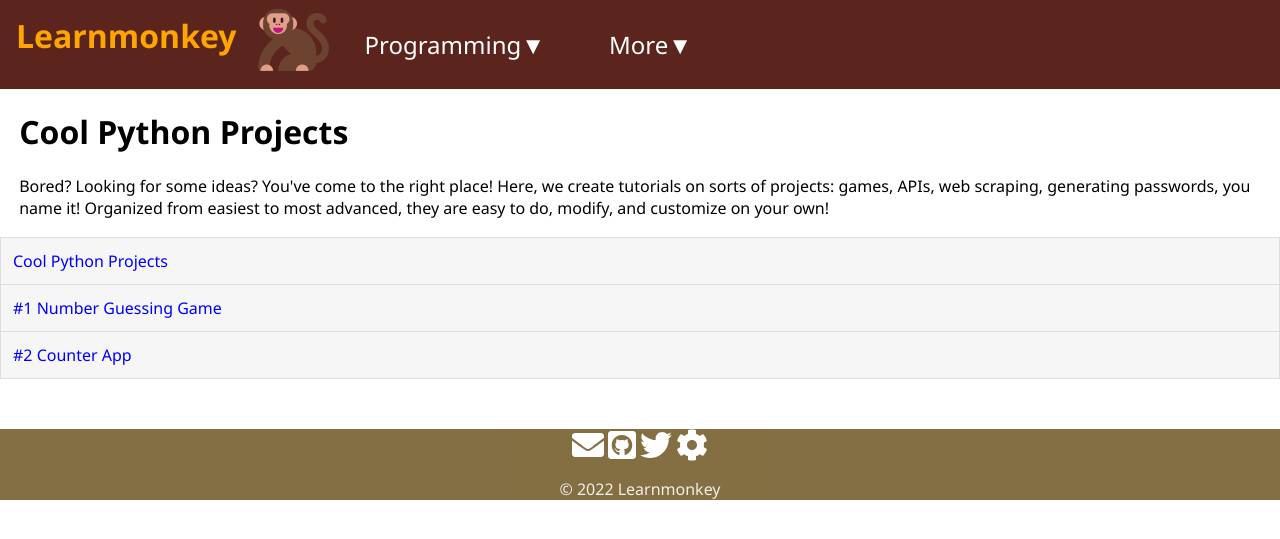
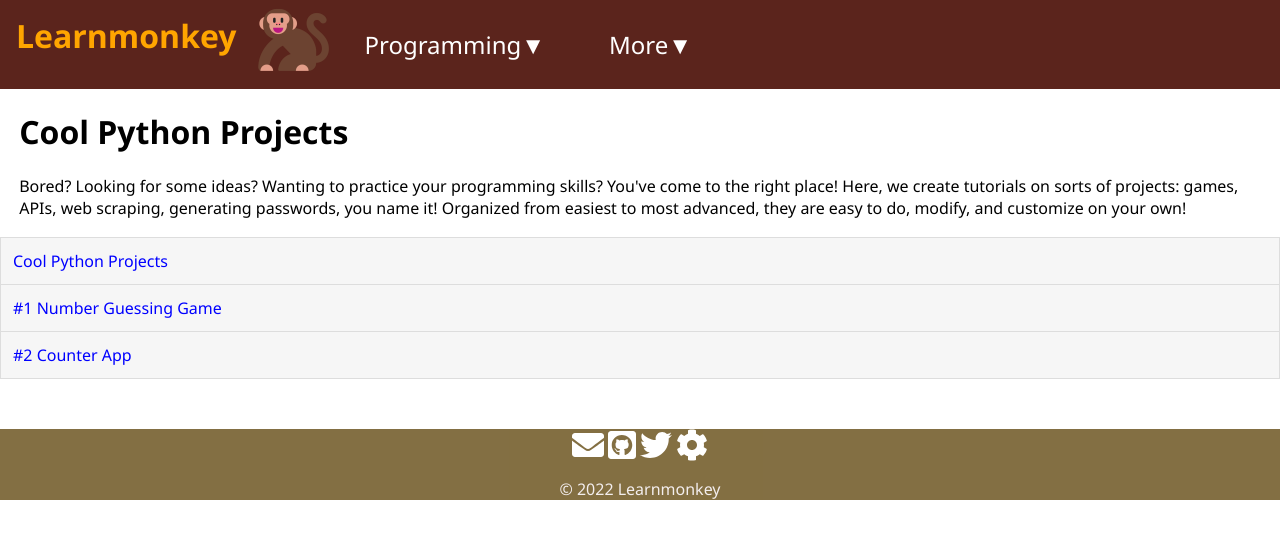
Before and after one commit to learnmonkey/learnmonkey.github.io, a Jekyll site: the page built from programming/python/cool-projects/index.html, in a window 1280 px wide. Shown: the top 539 px of the page. Built offline with Jekyll 4.4.1, drawn with Linux system fonts in a browser that asks for light colours; nearby versions of some CDN libraries.

Commit message:
add quick sentence

```diff
--- a/programming/python/cool-projects/index.html
+++ b/programming/python/cool-projects/index.html
@@ -5,4 +5,4 @@ permalink: /programming/python/cool-projects/
 ---
 
 <h1>Cool Python Projects</h1>
-<p>Bored? Looking for some ideas? You've come to the right place! Here, we create tutorials on sorts of projects: games, APIs, web scraping, generating passwords, you name it! Organized from easiest to most advanced, they are easy to do, modify, and customize on your own!</p>
+<p>Bored? Looking for some ideas? Wanting to practice your programming skills? You've come to the right place! Here, we create tutorials on sorts of projects: games, APIs, web scraping, generating passwords, you name it! Organized from easiest to most advanced, they are easy to do, modify, and customize on your own!</p>
```
